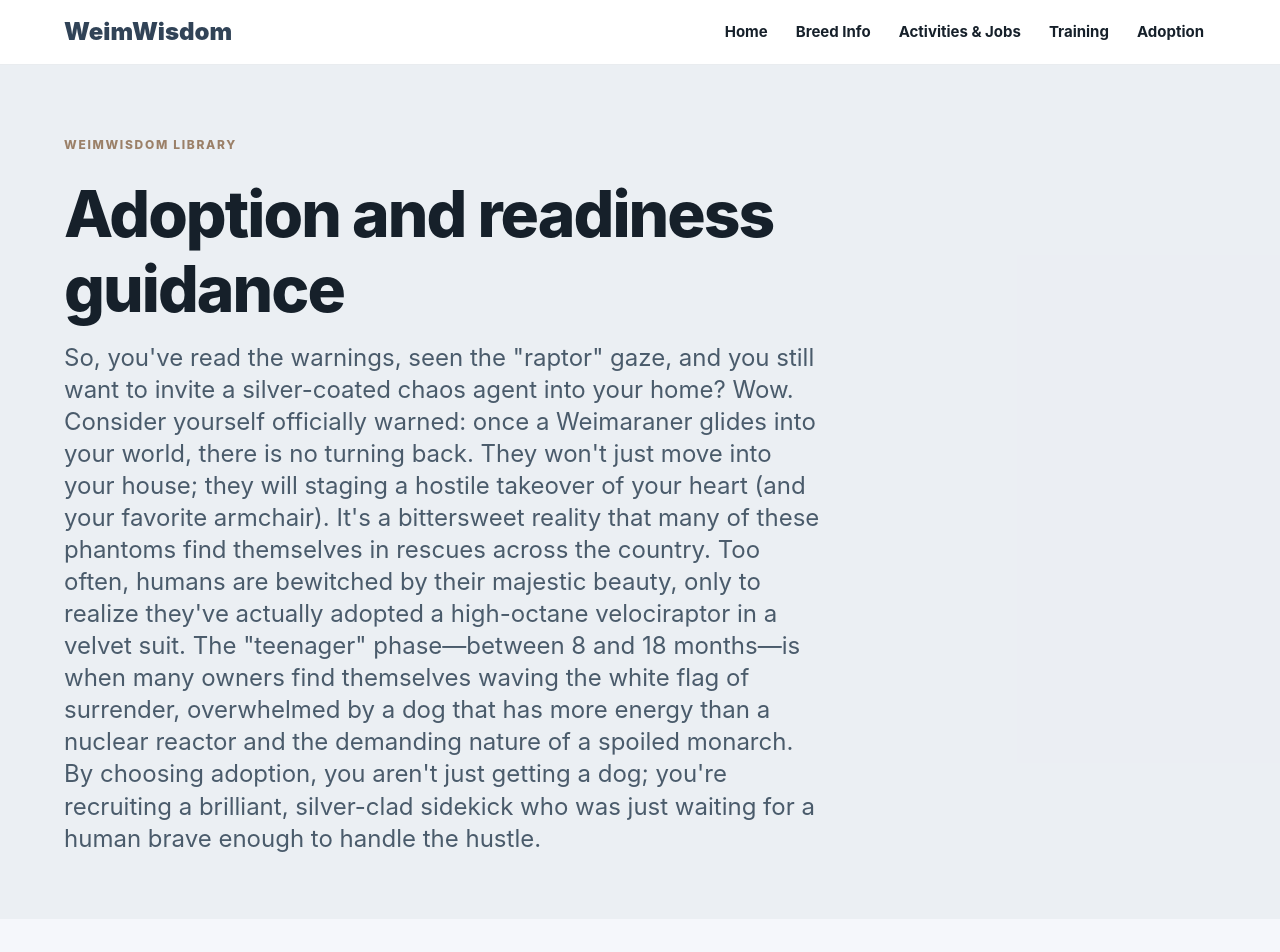
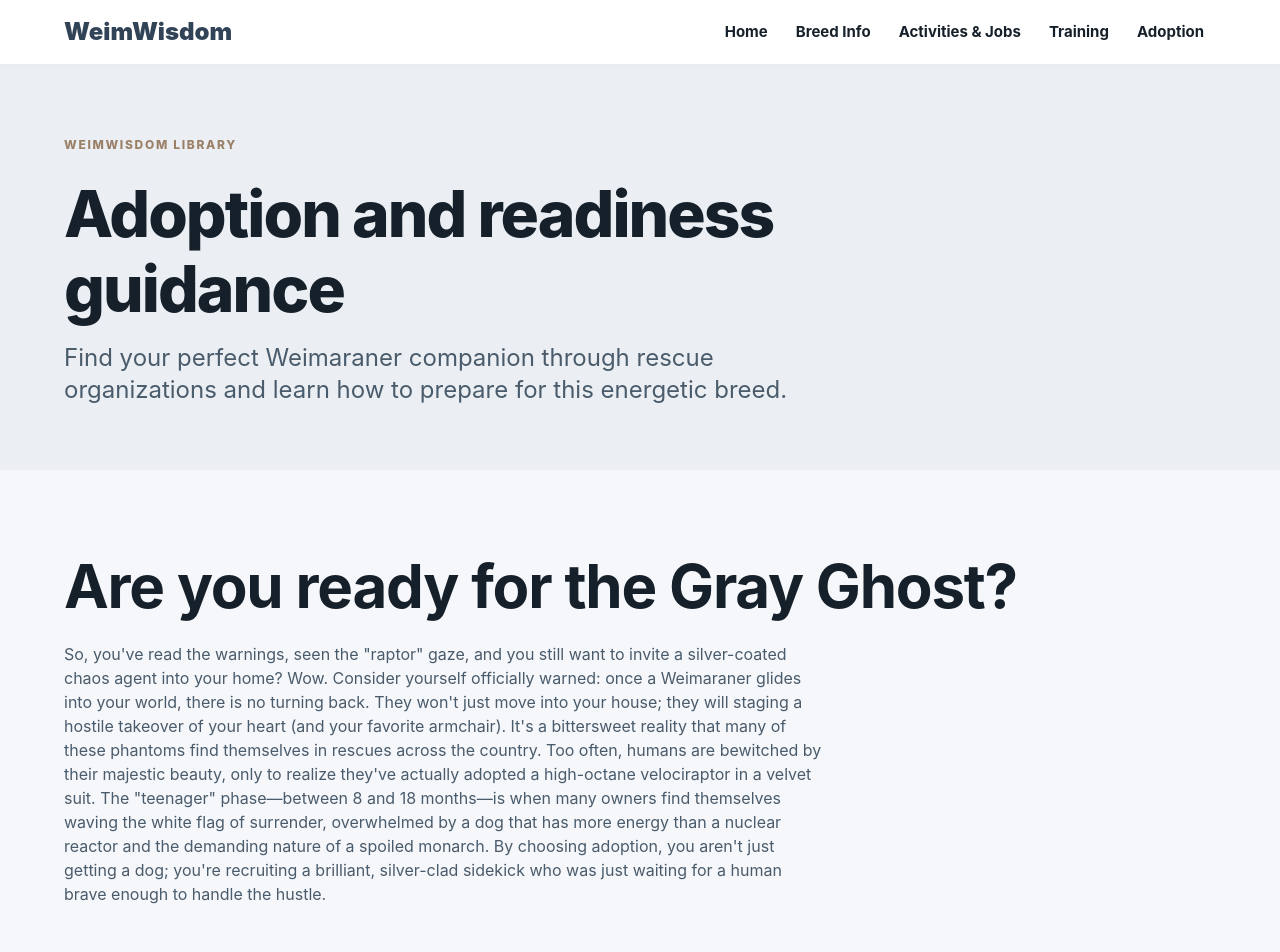
Before and after one commit to evilbeliver/weimwisdom, a Next.js app: page /adoption in a window 1280 px wide. Shown: the top 952 px of the page. Built offline with nearby package versions, Linux system fonts and the light colour scheme.

Commit message:
updated content on adoption and training

```diff
--- a/src/pages/adoption.tsx
+++ b/src/pages/adoption.tsx
@@ -11,7 +11,12 @@ export default function AdoptionPage() {
       <Script src="https://www.petfinder.com/pet-scroller.bundle.js" strategy="afterInteractive" />
       <PageHero
         title="Adoption and readiness guidance"
+        description="Find your perfect Weimaraner companion through rescue organizations and learn how to prepare for this energetic breed."
+      />
+      <SectionBlock
+        title="Are you ready for the Gray Ghost?"
         description={`So, you've read the warnings, seen the "raptor" gaze, and you still want to invite a silver-coated chaos agent into your home? Wow. Consider yourself officially warned: once a Weimaraner glides into your world, there is no turning back. They won't just move into your house; they will staging a hostile takeover of your heart (and your favorite armchair). It's a bittersweet reality that many of these phantoms find themselves in rescues across the country. Too often, humans are bewitched by their majestic beauty, only to realize they've actually adopted a high-octane velociraptor in a velvet suit. The "teenager" phase—between 8 and 18 months—is when many owners find themselves waving the white flag of surrender, overwhelmed by a dog that has more energy than a nuclear reactor and the demanding nature of a spoiled monarch. By choosing adoption, you aren't just getting a dog; you're recruiting a brilliant, silver-clad sidekick who was just waiting for a human brave enough to handle the hustle.`}
+        hasContent
       />
       <SectionBlock
         title="Adoptable Weimaraners"
--- a/src/pages/training.tsx
+++ b/src/pages/training.tsx
@@ -11,7 +11,12 @@ export default function TrainingPage() {
     <SiteLayout title="Training | WeimWisdom" description="Training guides and enrichment plans for energetic, intelligent Weimaraners.">
       <PageHero
         title="Training plans for bright dogs with big engines"
+        description="Use short sessions, clear reinforcement, and daily decompression to turn energy into teamwork."
+      />
+      <SectionBlock
+        title="Why training is non-negotiable"
         description={`Meet the Weimaraner: a silver-coated mastermind that is roughly 10% dog, 90% manipulative raptor, and 100% smarter than you. If you don't provide a dedicated "training program," these little terrorists will happily stage a bloodless coup, seizing your home and crowning themselves the supreme King or Queen of the couch. Negotiating with a Weim is like playing chess against a ghost who steals your pieces when you aren't looking. They don't just "play unfair"—they rewrite the rulebook to ensure the odds are always stacked in their favor. To the untrained eye, a stubborn Weim might appear "dim," but don't be fooled! That blank stare is actually a high-speed processor downloading your weaknesses. They aren't dumb; they're just bored of your "sit" and "stay" routines and are currently calculating how to make you serve them treats on a silver platter. Without proper boundaries, you aren't a dog owner—you're a full-time butler to a very handsome, very silver heathen.`}
+        hasContent
       />
       <SectionBlock
         title="Training Guides that fit the breed"
```
